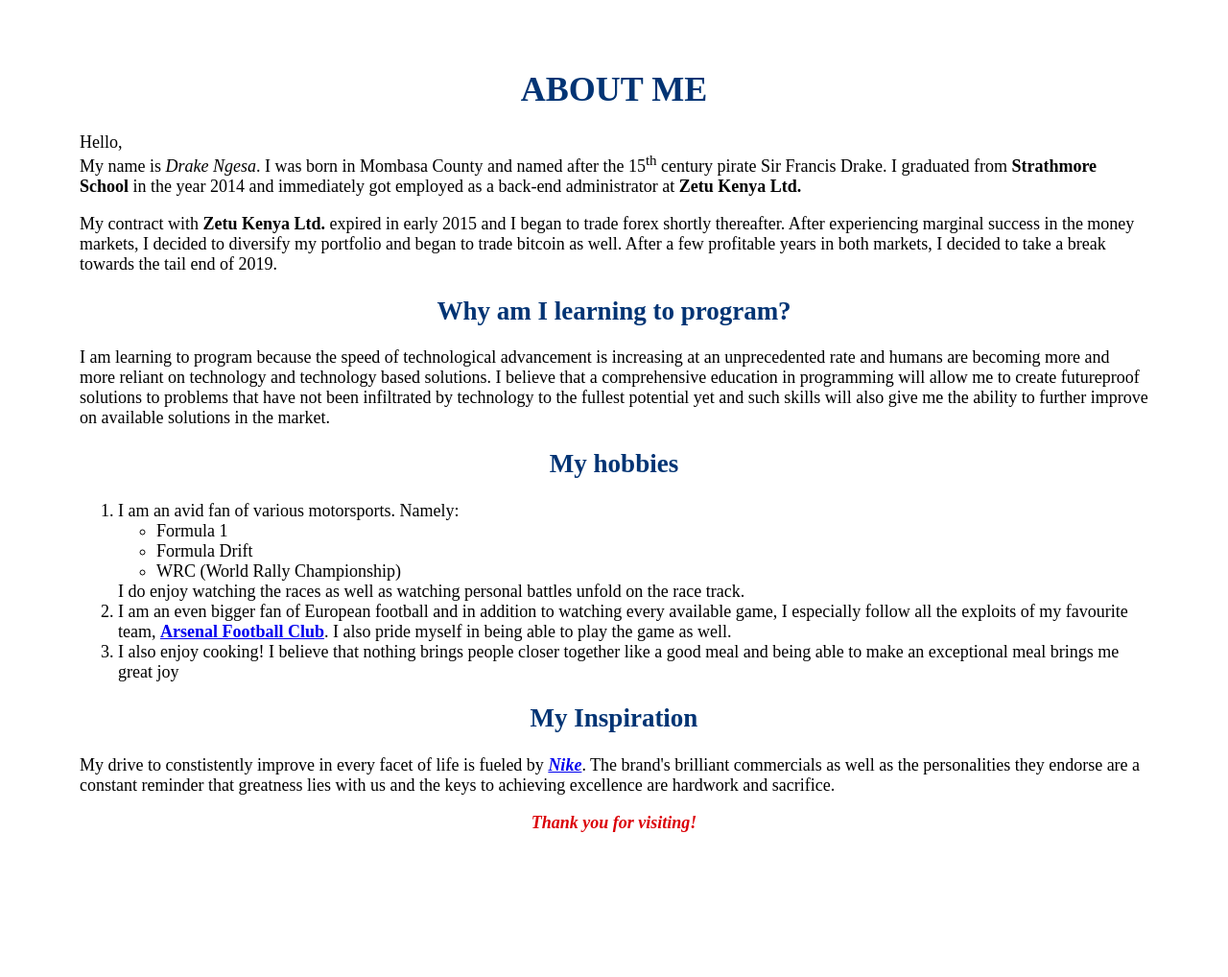
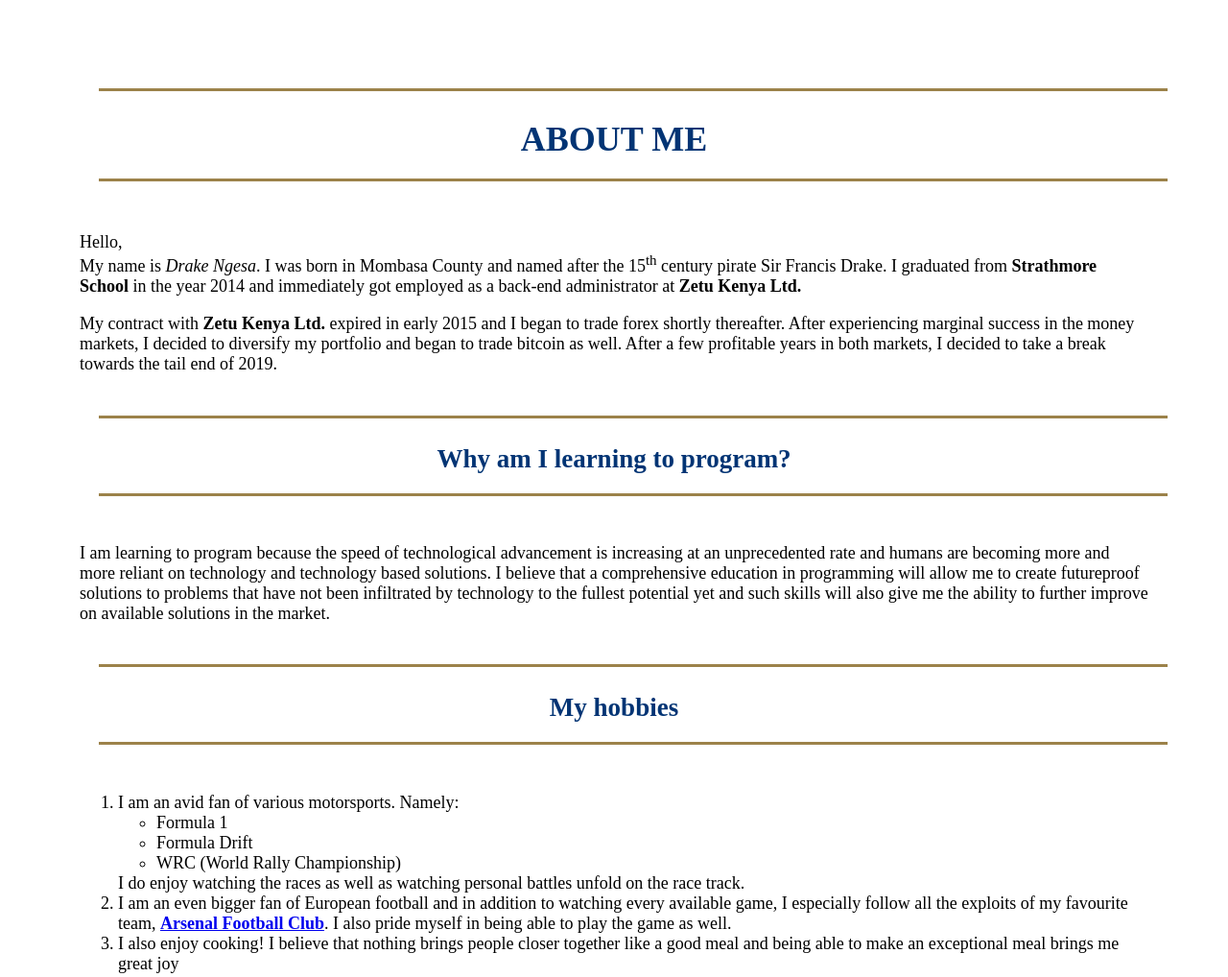
Before and after one commit to DNNgesa/My-First-Website, a plain HTML site: page myfirstwebsite.html in a window 1280 px wide. Shown: the part 32-1050 px from the top of the page at 96% size. Before the commit the page ends 975 px from the top, so only its background shows below. Drawn offline with Linux system fonts and the light colour scheme.

Commit message:
add heading blocks

```diff
--- a/css/styles.css
+++ b/css/styles.css
@@ -11,9 +11,45 @@ h1 {
   color: #023474;
   text-align: center;
 }
+h1:before {
+    display: inline-block;
+    margin: 20px 20px;
+    height: 3px;
+    content: " ";
+    text-shadow: none;
+    background-color: #9C824A;
+    width: 100%;
+}
+h1:after {
+    display: inline-block;
+    margin: 20px 20px;
+    height: 3px;
+    content: " ";
+    text-shadow: none;
+    background-color: #9C824A;
+    width: 100%;
+}
 h2 {
     color: #023474;
     text-align: center;
+}
+h2:before {
+    display: inline-block;
+    margin: 20px 20px;
+    height: 3px;
+    content: " ";
+    text-shadow: none;
+    background-color: #9C824A;
+    width: 100%;
+}
+h2:after {
+    display: inline-block;
+    margin: 20px 20px;
+    height: 3px;
+    content: " ";
+    text-shadow: none;
+    background-color: #9C824A;
+    width: 100%;
 }
 .closing-remark {
   text-align: center;
```
